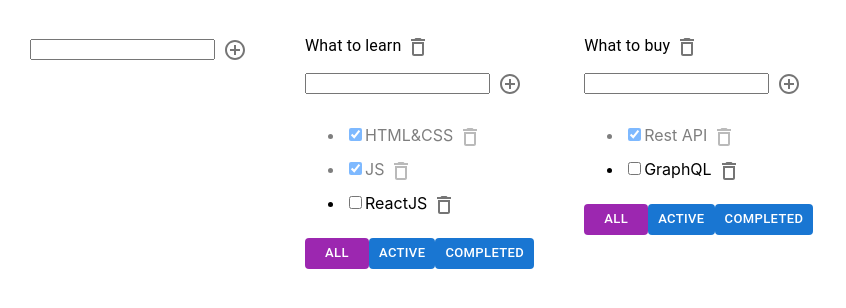
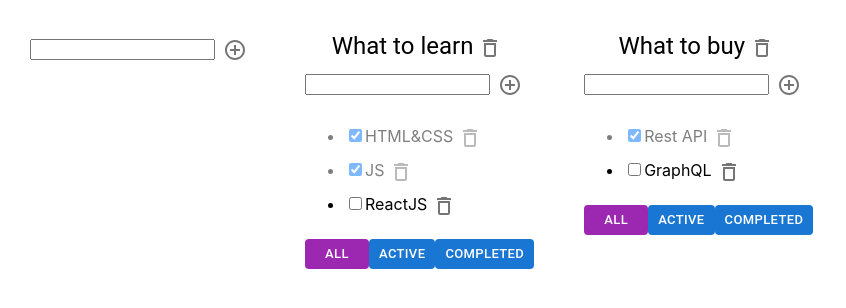
Before and after one commit to Kliapwnz/todoFinaly, a React (Create React App) app: page / in a window 1280 px wide. Shown: the top 308 px of the page, without its empty margins (0-846 px from the left). Built offline with nearby package versions, Linux system fonts and the light colour scheme.

Commit message:
Typography

```diff
--- a/src/Todolist.tsx
+++ b/src/Todolist.tsx
@@ -43,7 +43,10 @@ export function Todolist(props: PropsType) {
     }
 
     return <div>
-        <Typography>
+        <Typography
+            variant={"h5"}
+            align={"center"}
+        >
             <EditableSpan oldTitle={props.title} callBack={updateTodoHandler}/>
             <IconButton
                 size="small"
```
